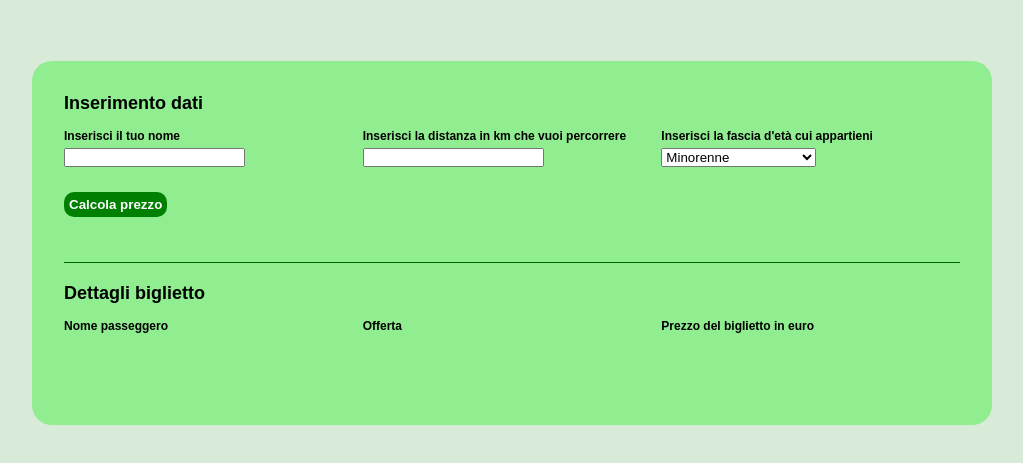
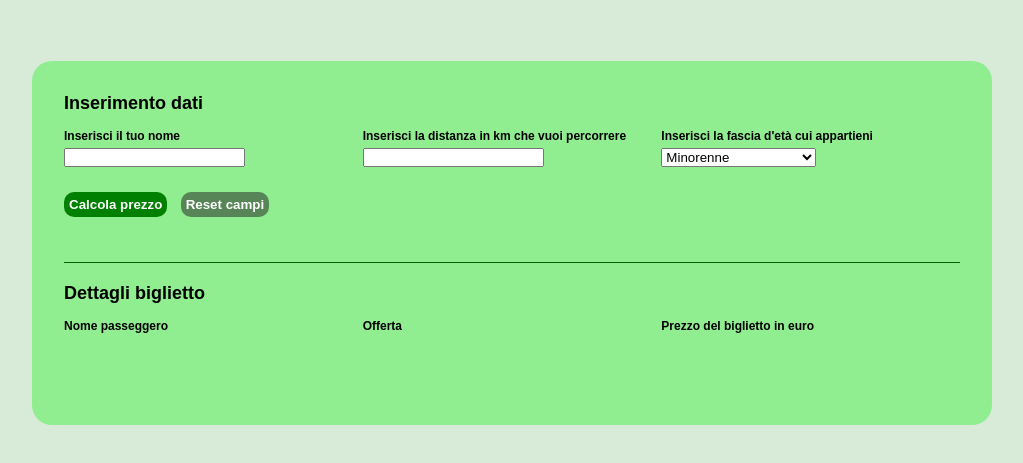
Before and after one commit to vgianluca96/js-biglietto-treno-form, a plain HTML site: page index.html in a window 1280 px wide. Shown: the part 63-526 px from the top of the page, without its empty margins (128-1151 px from the left). Drawn offline with Linux system fonts and the light colour scheme.

Commit message:
aggiunto reset campi
aggiunto pulsante che cancella i dati digitati

```diff
--- a/assets/css/style.css
+++ b/assets/css/style.css
@@ -95,10 +95,15 @@ header {
 }
 
 .button-style {
+    background-color: green;
+    color: white;
     border: 0;
     border-radius: 10px;
-    background-color: green;
-    color: white;
     padding: 5px;
+    margin-right: 10px;
     font-weight: bold;
 }
+
+.button-bg2 {
+    background-color: rgb(87, 133, 87);
+}
--- a/assets/js/main.js
+++ b/assets/js/main.js
@@ -9,7 +9,7 @@ let discount;
 const unitPrice = 0.21;
 
 // function di calcolo del prezzo del biglietto
-function ticketPrice () {
+function ticketPrice() {
 
     // Salvataggio variabili
     userName = document.getElementById('InputUserName').value;
@@ -47,5 +47,9 @@ function ticketPrice () {
     document.getElementById('offer').innerHTML = offer;
     document.getElementById('outputPrice').innerHTML = price;
 
+}
 
+function resetValues() {
+    document.getElementById('InputUserName').value = '';
+    document.getElementById('InputdistanceKm').value = '';
 }
--- a/index.html
+++ b/index.html
@@ -21,7 +21,7 @@
                 Inserimento dati
             </h2>
 
-            <div class="d-flex f-wrap fd-row jc-sb pb-30 border-bot mb-20">
+            <div class="d-flex f-wrap fd-row pb-30 border-bot mb-20">
 
                 <div class="py-10 col-4">
                     <div class="text-descr py-5">
@@ -58,6 +58,8 @@
                     <button id="subimitBtn" class="button-style" onclick="ticketPrice()">
                         Calcola prezzo
                     </button>
+
+                    <button onclick="resetValues()" class="button-style button-bg2">Reset campi</button>
                 </div>
 
             </div>
@@ -96,17 +98,13 @@
 
                     </div>
                 </div>
+
             </div>
 
 
         </div>
 
-
-
-
-
     </main>
-
 
 
 
```
